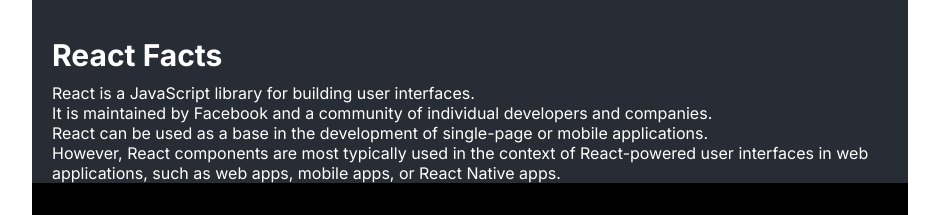
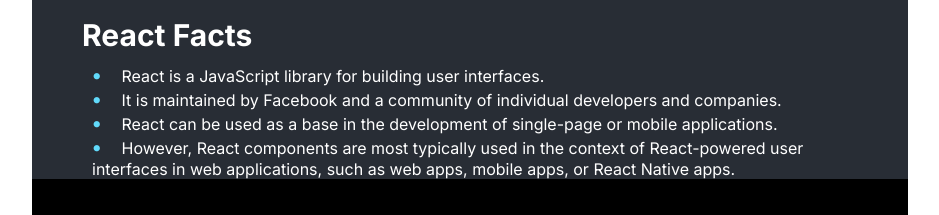
Before and after one commit to Mamba-cita/My-firstReact, a plain HTML site: page index.html in a window 1280 px wide. Shown: the part 118-333 px from the top of the page, without its empty margins (180-1119 px from the left). Drawn offline with nearby package versions, Linux system fonts and the light colour scheme.

Commit message:
Added bullets to paragraphs

```diff
--- a/index.js
+++ b/index.js
@@ -30,25 +30,26 @@
     <div className="paragraph">
       <h1>React Facts</h1>
       <div>
-        <p>React is a JavaScript library for building user interfaces.</p>
-        <p>
-          It is maintained by Facebook and a community of individual developers
-          and companies.
-        </p>
-        <p>
+        <ul>
+          <li>React is a JavaScript library for building user interfaces.</li>
+          <li>
+            It is maintained by Facebook and a community of individual
+            developers and companies.
+          </li>
+          <li>
             React can be used as a base in the development of single-page or
             mobile applications.
-        </p>
-        <p>
+          </li>
+          <li>
             However, React components are most typically used in the context of
             React-powered user interfaces in web applications, such as web apps,
             mobile apps, or React Native apps.
-        </p>
+          </li>
+        </ul>
       </div>
     </div>
   );
 }
-
 
 function ImageDisplay() {
   return (
@@ -58,10 +59,6 @@
       <h1>Facts</h1>
     </div>
   );
-
-
-
-
 }
 
 function Footer() {
--- a/styles.css
+++ b/styles.css
@@ -6,76 +6,78 @@
 
 body {
   font-family: "Inter", sans-serif;
-
-
 }
 
-.App{
-
+.App {
   width: 70%;
   margin: 0 auto;
-padding-left:20px ;
+  padding-left: 20px;
   padding-top: 20px;
-
-
-
-
 }
 .logo {
-    width:10%;
-
+  width: 10%;
 }
-.image{
-    width:20%;
+.image {
+  width: 20%;
   margin-left: 240px;
   background-color: aquamarine;
   border-radius: 50px;
 }
-.image_logo{
-
-    background-color:black;
+.image_logo {
+  background-color: black;
 }
 .nav {
   display: flex;
   padding-top: 20px;
   padding-left: 20px;
   padding-right: 20px;
-  background-color:rgb(33,34,42);
+  background-color: rgb(33, 34, 42);
 
   align-items: center;
   border-radius: 10px 10px 0 0;
 }
 
 .nav h1 {
-
-    color: rgb(97,218,251);
+  color: rgb(97, 218, 251);
 }
 
-.nav h5{
-color: rgb(151,161,170);
+.nav h5 {
+  color: rgb(151, 161, 170);
   margin-left: auto;
+}
+.paragraph {
+  background-color: rgb(40, 45, 53);
 
-}
-.paragraph{
-    background-color: rgb(40,45,53);
-    padding-top: 20px;
+  justify-content: center;
+  align-items: center;
 }
 
 .paragraph h1 {
-color:rgb(255,255,255);
+  color: rgb(255, 255, 255);
   font-size: 30px;
   font-weight: bold;
   padding-top: 20px;
-padding-left: 20px;
+  padding-left: 50px;
   padding-bottom: 10px;
-
 }
 
-.paragraph p{
-color:rgb(255,255,255);
-margin-left: 20px;
+.paragraph ul {
+  color: rgb(255, 255, 255);
+  margin-left: 60px;
+  margin-right: 70px;
 }
 
+ul li {
+  list-style: none;
+}
+ul li::before {
+  content: "\2022";
+  color: rgb(97, 218, 251);
+  font-size: 20px;
+  display: inline-block;
+  font-weight: bold;
+  padding-right: 20px;
+}
 
 .footer {
   display: flex;
@@ -85,6 +87,6 @@
   padding-bottom: 20px;
   padding-left: 20px;
   padding-right: 20px;
-    background-color: rgb(40,45,53);
+  background-color: rgb(40, 45, 53);
   border-radius: 0 0 10px 10px;
 }
```
Lines whose indentation alone changed are shown as unchanged.
